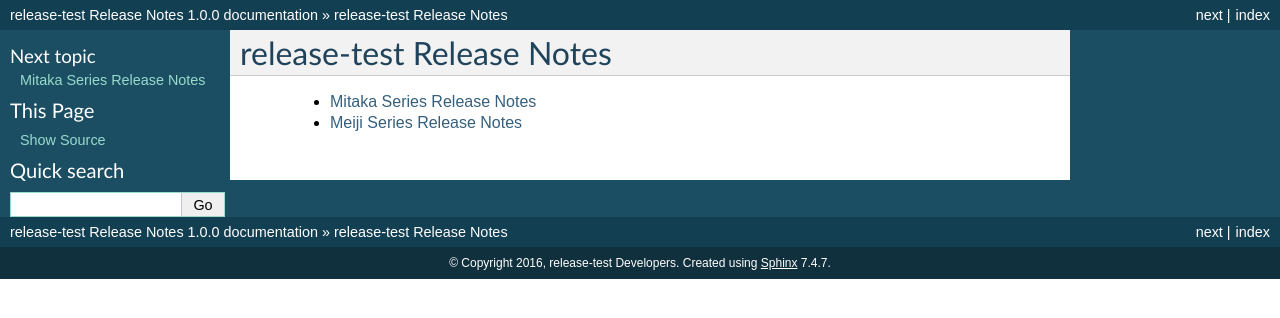
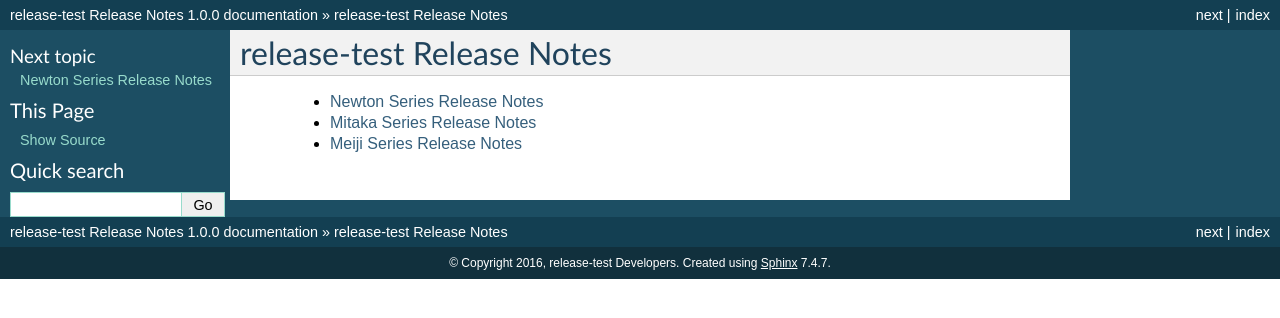
Before and after one commit to openstack/release-test, a Sphinx documentation site: the page built from releasenotes/source/index.rst, in a window 1280 px wide. Shown: the top 318 px of the page. Built offline with Sphinx 7.4.7, drawn with Linux system fonts in a browser that asks for light colours; pages that are not in the unit, such as notebooks, are missing from menus.

Commit message:
Update reno for stable/newton
Change-Id: I01f2ea74d142274a98c177629712d395a7baecd8

```diff
--- a/releasenotes/source/index.rst
+++ b/releasenotes/source/index.rst
@@ -6,5 +6,6 @@
     :maxdepth: 1
 
     unreleased
+    newton
     mitaka
     meiji
--- /dev/null
+++ b/releasenotes/source/newton.rst
@@ -0,0 +1,6 @@
+===================================
+ Newton Series Release Notes
+===================================
+
+.. release-notes::
+   :branch: origin/stable/newton
```
